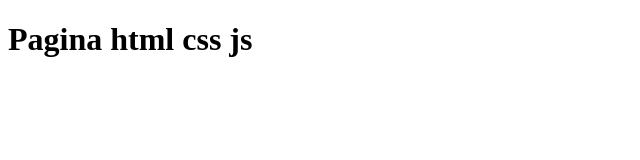
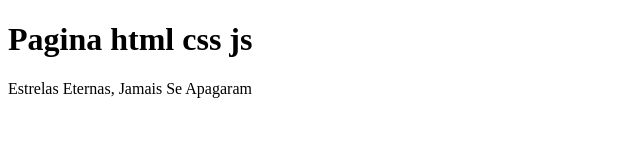
Before and after one commit to DanielVAraujo/htmlcssjs, a plain HTML site: page index.html in a window 1280 px wide. Shown: the whole page, without its empty margins (0-640 px from the left). Drawn offline with Linux system fonts and the light colour scheme.

Commit message:
criando index

```diff
--- a/index.html
+++ b/index.html
@@ -7,5 +7,6 @@
 </head>
 <body>
     <h1>Pagina html css js</h1>
+    <p>Estrelas Eternas, Jamais Se Apagaram</p>
 </body>
 </html>
```
